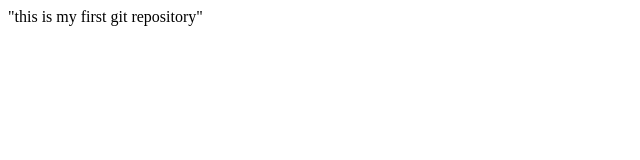
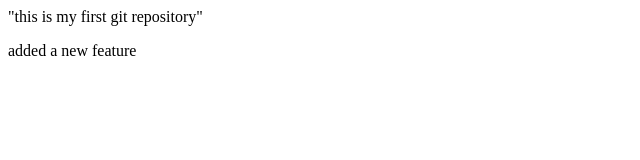
Before and after one commit to chilukakarthik/localrepo, a plain HTML site: page index.html in a window 1280 px wide. Shown: the whole page, without its empty margins (0-640 px from the left). Drawn offline with Linux system fonts and the light colour scheme.

Commit message:
add new feature

```diff
--- a/index.html
+++ b/index.html
@@ -1 +1,2 @@
 <p>"this is my first git repository"</p>
+<p>added a new feature</p>
```
